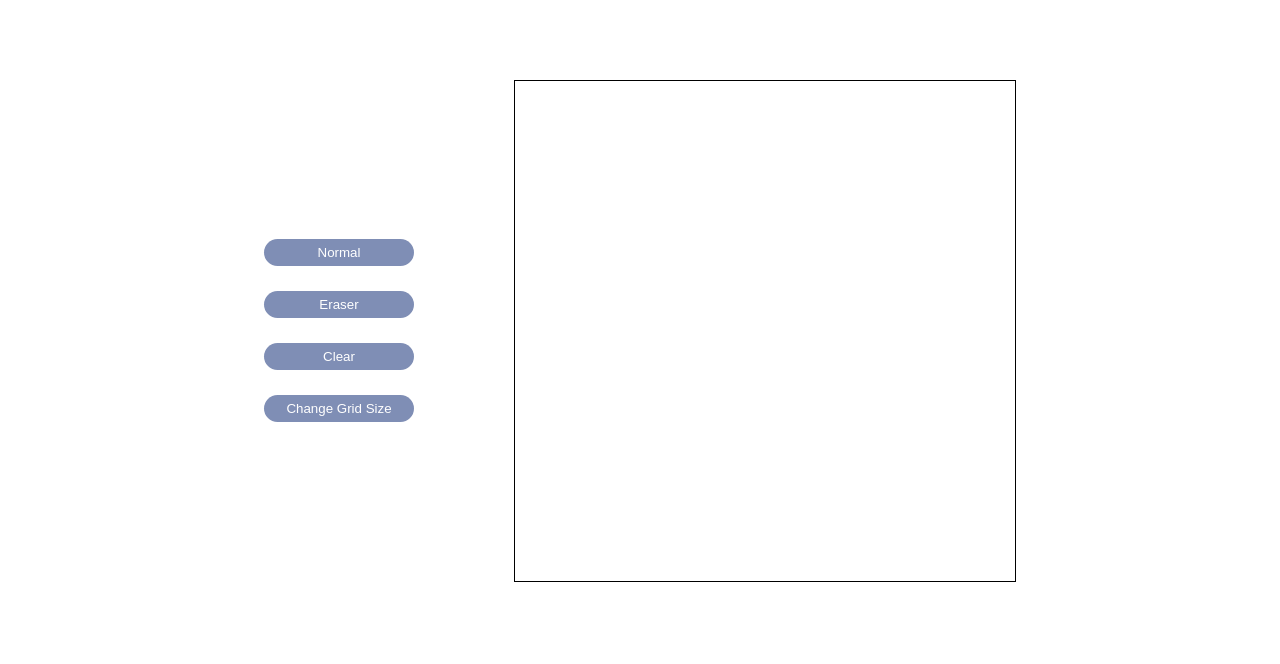
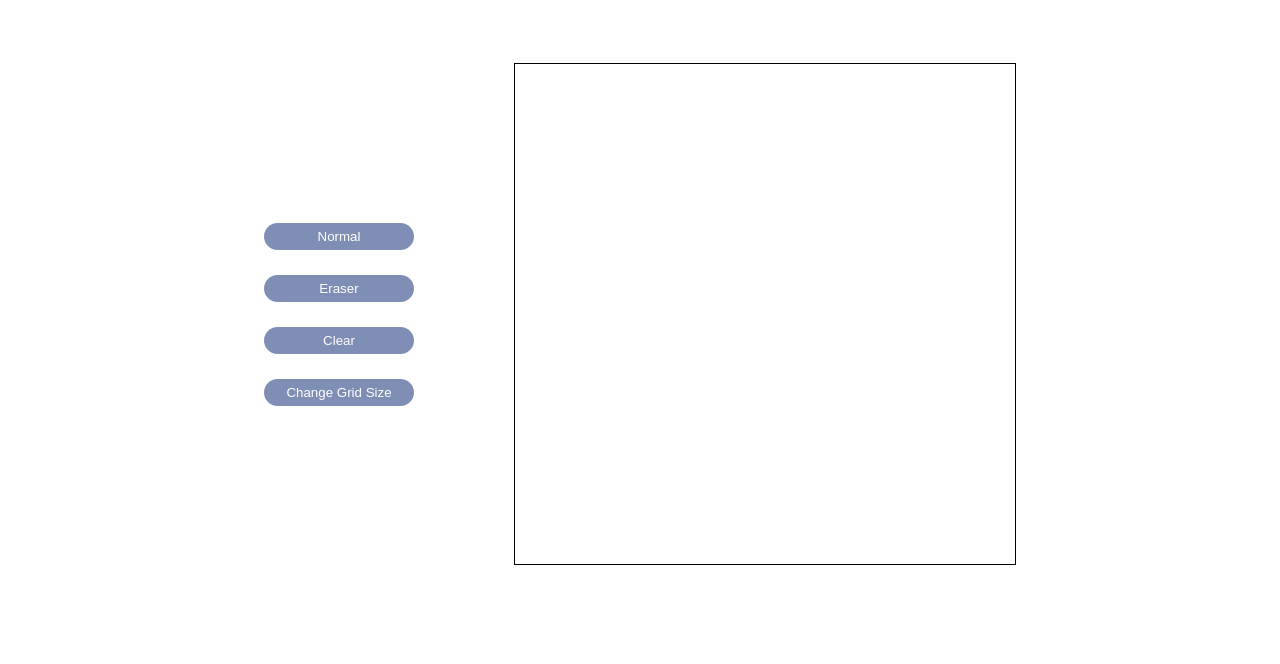
Before and after one commit to tomr345/etchasketch, a plain HTML site: page index.html in a window 1280 px wide. Shown: the part 136-800 px from the top of the page. Drawn offline with Linux system fonts and the light colour scheme.

Commit message:
finished

```diff
--- a/javascript.js
+++ b/javascript.js
@@ -7,6 +7,7 @@ function createGrid(size) {
     newSize = size;
     gridContainer.style.gridTemplateColumns = `repeat(${newSize}, 1fr)`;
     gridContainer.style.gridTemplateRows = `repeat(${newSize}, 1fr)`;
+    gridContainer.style.borderWidth = 0;
     gridContainer.style.borderColor = "black";
     gridContainer.style.borderWidth = "thin";
 
@@ -64,6 +65,8 @@ eraserBtn.addEventListener('click', () => {
 clearBtn.addEventListener('click', clearGrid);
 changeBtn.addEventListener('click', () => {
     let answer = prompt("Enter new grid size:");
-    clearGrid();
-    createGrid(answer);
+    if (answer < 65) {
+        clearGrid();
+        createGrid(answer);
+    }
 })
--- a/style.css
+++ b/style.css
@@ -23,7 +23,7 @@ button {
 .container {
     min-height: 100vh;
     display: grid;
-    grid-template-rows: 1fr 5fr;
+    grid-template-rows: 1fr 7fr;
 }
 
 .main {
```
